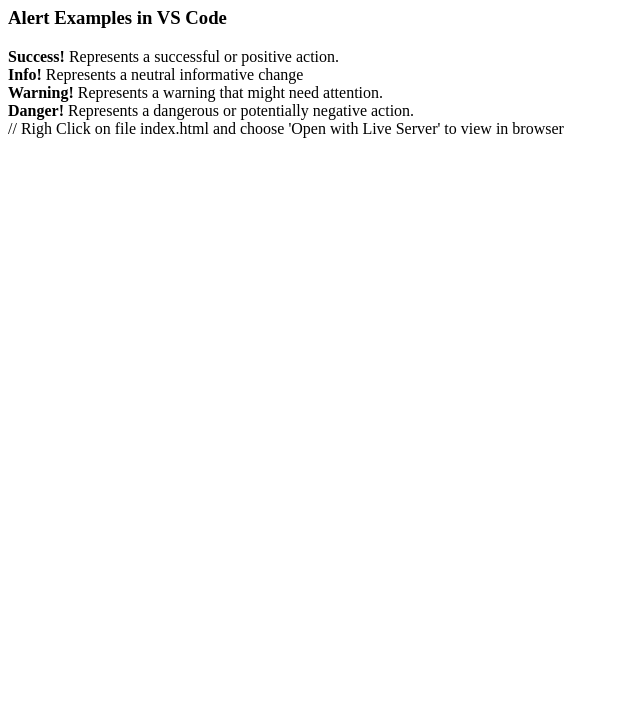
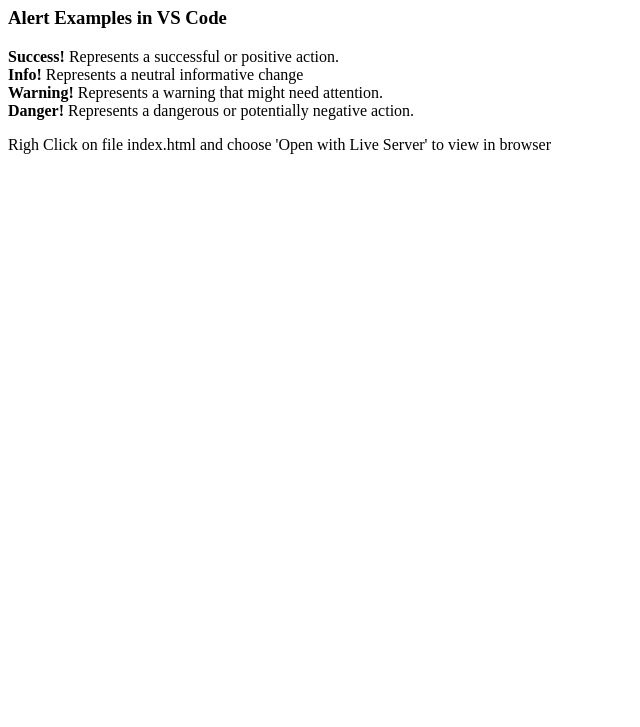
Before and after one commit to FritjoffS/js_basic, a plain HTML site: page index.html in a window 1280 px wide. Shown: the part 73-800 px from the top of the page, without its empty margins (0-640 px from the left). Drawn offline with Linux system fonts and the light colour scheme.

Commit message:
change in paragraph

```diff
--- a/index.html
+++ b/index.html
@@ -16,4 +16,4 @@
     </body>
 </html>
 
-// Righ Click on file index.html and choose 'Open with Live Server' to view in browser
+<p>Righ Click on file index.html and choose 'Open with Live Server' to view in browser</p>
```
